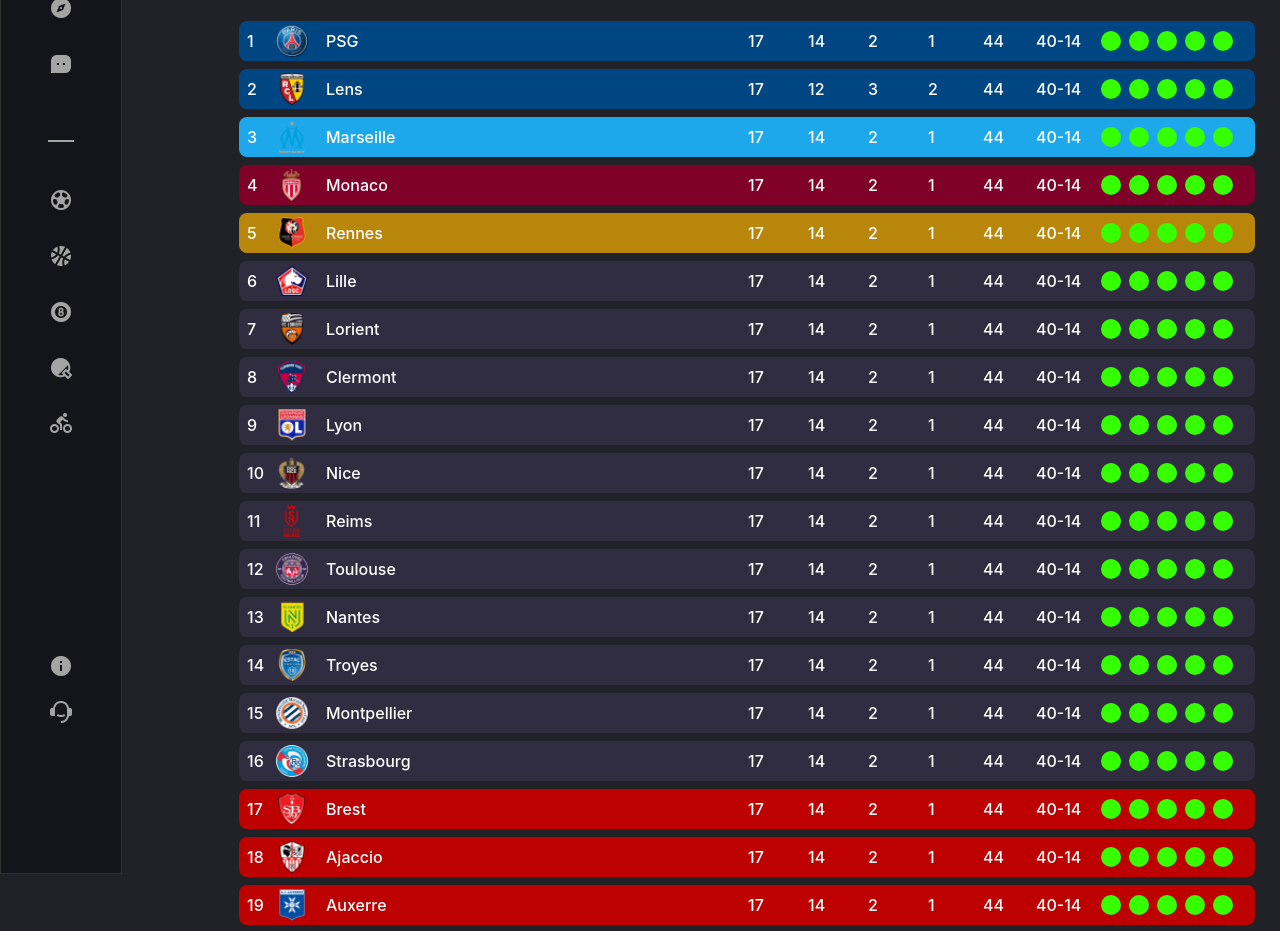
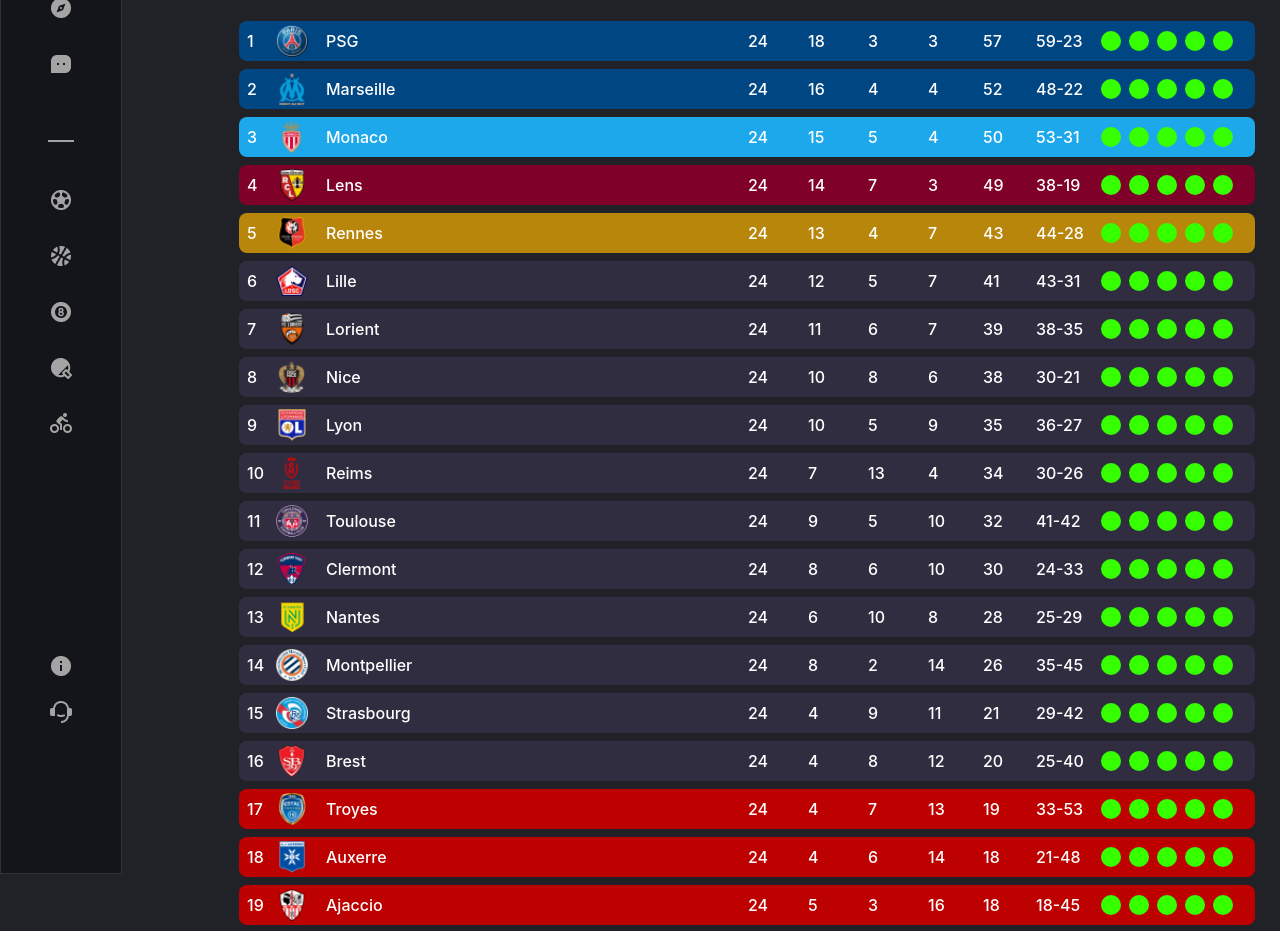
Before and after one commit to mjsnprogramming/livescore, a React (Create React App) app: page /Standings/Ligue1 in a window 1280 px wide. Shown: the part 180-1111 px from the top of the page. Built offline with nearby package versions, Linux system fonts and the light colour scheme.

Commit message:
serieA and Ligue1 data inserted

```diff
--- a/src/components/Standings/Ligue1.js
+++ b/src/components/Standings/Ligue1.js
@@ -55,12 +55,12 @@
                             <span>1</span>
                             <img src = {PSG}/>
                             <li><Link to = "/Ligue1/Clubs/PSG">PSG</Link></li>
-                            <span>17</span>
-                            <span>14</span>
-                            <span>2</span>
-                            <span>1</span>
-                            <span>40-14</span>
-                            <span>44</span>
+                            <span>24</span>
+                            <span>18</span>
+                            <span>3</span>
+                            <span>3</span>
+                            <span>59-23</span>
+                            <span>57</span>
                             <button></button>
                             <button></button>
                             <button></button>
@@ -70,14 +70,14 @@
 
                         <div className = "tableStandings championsLeagueAdvance">
                             <span>2</span>
-                            <img src = {Lens}/>
-                            <li><Link to = "/Ligue1/Clubs/Lens">Lens</Link></li>
-                            <span>17</span>
-                            <span>12</span>
-                            <span>3</span>
-                            <span>2</span>
-                            <span>40-14</span>
-                            <span>44</span>
+                            <img src = {Marseille}/>
+                            <li><Link to = "/Ligue1/Clubs/Marseille">Marseille</Link></li>
+                            <span>24</span>
+                            <span>16</span>
+                            <span>4</span>
+                            <span>4</span>
+                            <span>48-22</span>
+                            <span>52</span>
                             <button></button>
                             <button></button>
                             <button></button>
@@ -86,14 +86,14 @@
                         </div>
                         <div className = "tableStandings championsLeagueQualifying">
                             <span>3</span>
-                            <img src = {Marseille}/>
-                            <li><Link to = "/Ligue1/Clubs/Marseille">Marseille</Link></li>
-                            <span>17</span>
-                            <span>14</span>
-                            <span>2</span>
-                            <span>1</span>
-                            <span>40-14</span>
-                            <span>44</span>
+                            <img src = {Monaco}/>
+                            <li><Link to = "/Ligue1/Clubs/Monaco">Monaco</Link></li>
+                            <span>24</span>
+                            <span>15</span>
+                            <span>5</span>
+                            <span>4</span>
+                            <span>53-31</span>
+                            <span>50</span>
                             <button></button>
                             <button></button>
                             <button></button>
@@ -102,14 +102,14 @@
                         </div>
                         <div className = "tableStandings europaLeagueAdvance">
                             <span>4</span>
-                            <img src = {Monaco}/>
-                            <li><Link to = "/Ligue1/Clubs/Monaco">Monaco</Link></li>
-                            <span>17</span>
+                            <img src = {Lens}/>
+                            <li><Link to = "/Ligue1/Clubs/Lens">Lens</Link></li>
+                            <span>24</span>
                             <span>14</span>
-                            <span>2</span>
-                            <span>1</span>
-                            <span>40-14</span>
-                            <span>44</span>
+                            <span>7</span>
+                            <span>3</span>
+                            <span>38-19</span>
+                            <span>49</span>
                             <button></button>
                             <button></button>
                             <button></button>
@@ -121,12 +121,12 @@
                             <span>5</span>
                             <img src = {Rennes}/>
                             <li><Link to = "/Ligue1/Clubs/Rennes">Rennes</Link></li>
-                            <span>17</span>
-                            <span>14</span>
-                            <span>2</span>
-                            <span>1</span>
-                            <span>40-14</span>
-                            <span>44</span>
+                            <span>24</span>
+                            <span>13</span>
+                            <span>4</span>
+                            <span>7</span>
+                            <span>44-28</span>
+                            <span>43</span>
                             <button></button>
                             <button></button>
                             <button></button>
@@ -137,12 +137,12 @@
                             <span>6</span>
                             <img src = {Lille}/>
                             <li><Link to = "/Ligue1/Clubs/Lille">Lille</Link></li>
-                            <span>17</span>
-                            <span>14</span>
-                            <span>2</span>
-                            <span>1</span>
-                            <span>40-14</span>
-                            <span>44</span>
+                            <span>24</span>
+                            <span>12</span>
+                            <span>5</span>
+                            <span>7</span>
+                            <span>43-31</span>
+                            <span>41</span>
                             <button></button>
                             <button></button>
                             <button></button>
@@ -154,12 +154,12 @@
                             <span>7</span>
                             <img src = {Lorient}/>
                             <li><Link to = "/Ligue1/Clubs/Lorient">Lorient</Link></li>
-                            <span>17</span>
-                            <span>14</span>
-                            <span>2</span>
-                            <span>1</span>
-                            <span>40-14</span>
-                            <span>44</span>
+                            <span>24</span>
+                            <span>11</span>
+                            <span>6</span>
+                            <span>7</span>
+                            <span>38-35</span>
+                            <span>39</span>
                             <button></button>
                             <button></button>
                             <button></button>
@@ -169,14 +169,14 @@
 
                         <div className = "tableStandings">
                             <span>8</span>
-                            <img src = {Clermont}/>
-                            <li><Link to = "/Ligue1/Clubs/Clermont">Clermont</Link></li>
-                            <span>17</span>
-                            <span>14</span>
-                            <span>2</span>
-                            <span>1</span>
-                            <span>40-14</span>
-                            <span>44</span>
+                            <img src = {Nice}/>
+                            <li><Link to = "/Ligue1/Clubs/Nice">Nice</Link></li>
+                            <span>24</span>
+                            <span>10</span>
+                            <span>8</span>
+                            <span>6</span>
+                            <span>30-21</span>
+                            <span>38</span>
                             <button></button>
                             <button></button>
                             <button></button>
@@ -188,12 +188,12 @@
                             <span>9</span>
                             <img src = {Lyon}/>
                             <li><Link to = "/Ligue1/Clubs/Lyon">Lyon</Link></li>
-                            <span>17</span>
-                            <span>14</span>
-                            <span>2</span>
-                            <span>1</span>
-                            <span>40-14</span>
-                            <span>44</span>
+                            <span>24</span>
+                            <span>10</span>
+                            <span>5</span>
+                            <span>9</span>
+                            <span>36-27</span>
+                            <span>35</span>
                             <button></button>
                             <button></button>
                             <button></button>
@@ -203,14 +203,14 @@
 
                         <div className = "tableStandings">
                             <span>10</span>
-                            <img src = {Nice}/>
-                            <li><Link to = "/Ligue1/Clubs/Nice">Nice</Link></li>
-                            <span>17</span>
-                            <span>14</span>
-                            <span>2</span>
-                            <span>1</span>
-                            <span>40-14</span>
-                            <span>44</span>
+                            <img src = {Reims}/>
+                            <li><Link to = "/Ligue1/Clubs/Reims">Reims</Link></li>
+                            <span>24</span>
+                            <span>7</span>
+                            <span>13</span>
+                            <span>4</span>
+                            <span>30-26</span>
+                            <span>34</span>
                             <button></button>
                             <button></button>
                             <button></button>
@@ -220,14 +220,14 @@
 
                         <div className = "tableStandings">
                             <span>11</span>
-                            <img src = {Reims}/>
-                            <li><Link to = "/Ligue1/Clubs/Reims">Reims</Link></li>
-                            <span>17</span>
-                            <span>14</span>
-                            <span>2</span>
-                            <span>1</span>
-                            <span>40-14</span>
-                            <span>44</span>
+                            <img src = {Toulouse}/>
+                            <li><Link to = "/Ligue1/Clubs/Toulouse">Toulouse</Link></li>
+                            <span>24</span>
+                            <span>9</span>
+                            <span>5</span>
+                            <span>10</span>
+                            <span>41-42</span>
+                            <span>32</span>
                             <button></button>
                             <button></button>
                             <button></button>
@@ -237,14 +237,14 @@
 
                         <div className = "tableStandings">
                             <span>12</span>
-                            <img src = {Toulouse}/>
-                            <li><Link to = "/Ligue1/Clubs/Toulouse">Toulouse</Link></li>
-                            <span>17</span>
-                            <span>14</span>
-                            <span>2</span>
-                            <span>1</span>
-                            <span>40-14</span>
-                            <span>44</span>
+                            <img src = {Clermont}/>
+                            <li><Link to = "/Ligue1/Clubs/Clermont">Clermont</Link></li>
+                            <span>24</span>
+                            <span>8</span>
+                            <span>6</span>
+                            <span>10</span>
+                            <span>24-33</span>
+                            <span>30</span>
                             <button></button>
                             <button></button>
                             <button></button>
@@ -256,12 +256,12 @@
                             <span>13</span>
                             <img src = {Nantes}/>
                             <li><Link to = "/Ligue1/Clubs/Nantes">Nantes</Link></li>
-                            <span>17</span>
-                            <span>14</span>
-                            <span>2</span>
-                            <span>1</span>
-                            <span>40-14</span>
-                            <span>44</span>
+                            <span>24</span>
+                            <span>6</span>
+                            <span>10</span>
+                            <span>8</span>
+                            <span>25-29</span>
+                            <span>28</span>
                             <button></button>
                             <button></button>
                             <button></button>
@@ -271,14 +271,14 @@
 
                         <div className = "tableStandings">
                             <span>14</span>
-                            <img src = {Troyes}/>
-                            <li><Link to = "/Ligue1/Clubs/Troyes">Troyes</Link></li>
-                            <span>17</span>
+                            <img src = {Montpellier}/>
+                            <li><Link to = "/Ligue1/Clubs/Montpellier">Montpellier</Link></li>
+                            <span>24</span>
+                            <span>8</span>
+                            <span>2</span>
                             <span>14</span>
-                            <span>2</span>
-                            <span>1</span>
-                            <span>40-14</span>
-                            <span>44</span>
+                            <span>35-45</span>
+                            <span>26</span>
                             <button></button>
                             <button></button>
                             <button></button>
@@ -288,14 +288,14 @@
 
                         <div className = "tableStandings">
                             <span>15</span>
-                            <img src = {Montpellier}/>
-                            <li><Link to = "/Ligue1/Clubs/Montpellier">Montpellier</Link></li>
-                            <span>17</span>
-                            <span>14</span>
-                            <span>2</span>
-                            <span>1</span>
-                            <span>40-14</span>
-                            <span>44</span>
+                            <img src = {Strasbourg}/>
+                            <li><Link to = "/Ligue1/Clubs/Strasbourg">Strasbourg</Link></li>
+                            <span>24</span>
+                            <span>4</span>
+                            <span>9</span>
+                            <span>11</span>
+                            <span>29-42</span>
+                            <span>21</span>
                             <button></button>
                             <button></button>
                             <button></button>
@@ -305,14 +305,14 @@
 
                         <div className = "tableStandings">
                             <span>16</span>
-                            <img src = {Strasbourg}/>
-                            <li><Link to = "/Ligue1/Clubs/Strasbourg">Strasbourg</Link></li>
-                            <span>17</span>
-                            <span>14</span>
-                            <span>2</span>
-                            <span>1</span>
-                            <span>40-14</span>
-                            <span>44</span>
+                            <img src = {Brest}/>
+                            <li><Link to = "/Ligue1/Clubs/Brest">Brest</Link></li>
+                            <span>24</span>
+                            <span>4</span>
+                            <span>8</span>
+                            <span>12</span>
+                            <span>25-40</span>
+                            <span>20</span>
                             <button></button>
                             <button></button>
                             <button></button>
@@ -322,14 +322,14 @@
 
                         <div className = "tableStandings relegate">
                             <span>17</span>
-                            <img src = {Brest}/>
-                            <li><Link to = "/Ligue1/Clubs/Brest">Brest</Link></li>
-                            <span>17</span>
-                            <span>14</span>
-                            <span>2</span>
-                            <span>1</span>
-                            <span>40-14</span>
-                            <span>44</span>
+                            <img src = {Troyes}/>
+                            <li><Link to = "/Ligue1/Clubs/Troyes">Troyes</Link></li>
+                            <span>24</span>
+                            <span>4</span>
+                            <span>7</span>
+                            <span>13</span>
+                            <span>33-53</span>
+                            <span>19</span>
                             <button></button>
                             <button></button>
                             <button></button>
@@ -339,14 +339,14 @@
 
                         <div className = "tableStandings relegate">
                             <span>18</span>
-                            <img src = {Ajaccio}/>
-                            <li><Link to = "/Ligue1/Clubs/Ajaccio">Ajaccio</Link></li>
-                            <span>17</span>
+                            <img src = {Auxerre}/>
+                            <li><Link to = "/Ligue1/Clubs/Auxerre">Auxerre</Link></li>
+                            <span>24</span>
+                            <span>4</span>
+                            <span>6</span>
                             <span>14</span>
-                            <span>2</span>
-                            <span>1</span>
-                            <span>40-14</span>
-                            <span>44</span>
+                            <span>21-48</span>
+                            <span>18</span>
                             <button></button>
                             <button></button>
                             <button></button>
@@ -356,14 +356,14 @@
 
                         <div className = "tableStandings relegate">
                             <span>19</span>
-                            <img src = {Auxerre}/>
-                            <li><Link to = "/Ligue1/Clubs/Auxerre">Auxerre</Link></li>
-                            <span>17</span>
-                            <span>14</span>
-                            <span>2</span>
-                            <span>1</span>
-                            <span>40-14</span>
-                            <span>44</span>
+                            <img src = {Ajaccio}/>
+                            <li><Link to = "/Ligue1/Clubs/Ajaccio">Ajaccio</Link></li>
+                            <span>24</span>
+                            <span>5</span>
+                            <span>3</span>
+                            <span>16</span>
+                            <span>18-45</span>
+                            <span>18</span>
                             <button></button>
                             <button></button>
                             <button></button>
@@ -375,12 +375,12 @@
                             <span>20</span>
                             <img src = {Angers}/>
                             <li><Link to = "/Ligue1/Clubs/Angers">Angers</Link></li>
-                            <span>17</span>
-                            <span>14</span>
+                            <span>24</span>
                             <span>2</span>
-                            <span>1</span>
-                            <span>40-14</span>
-                            <span>44</span>
+                            <span>4</span>
+                            <span>18</span>
+                            <span>20-50</span>
+                            <span>10</span>
                             <button></button>
                             <button></button>
                             <button></button>
```
Also changed, not shown: src/components/Standings/LaLiga.js (+61 -61 lines), src/components/Standings/PremierLeague.js (+4 -7 lines), src/components/Standings/SerieA.js (+133 -133 lines).
